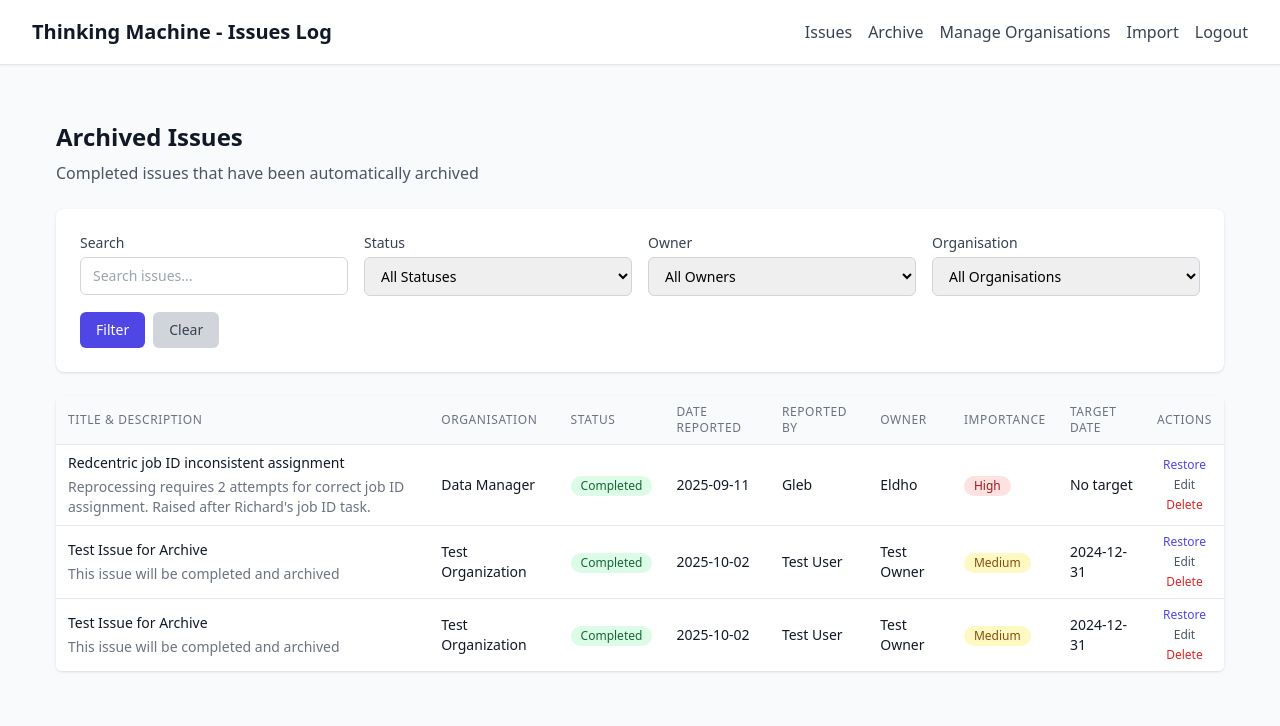
After one commit to glebkhamin/issues-log-lite, a Flask app: page /archive in a window 1280 px wide. The commit adds this page. Shown: the top 726 px of the page. Run offline with Flask 3, Linux system fonts and the light colour scheme; the visitor is signed in with stand-in values (Sample User, id 1); some libraries are stand-ins or nearby versions.

Commit message:
Implement automatic archiving of completed issues
Features:
- Add archived field to Issue model with database migration
- Auto-archive issues when status is set to 'Completed'
- Filter main page to exclude archived issues by default
- Add Archive navigation link to main page
- Create dedicated archive page to view archived issues
- Add unarchive functionality to restore issues to active status
- Comprehensive test coverage for all archiving functionality

Benefits:
- Keeps main page focused on active issues only
- Reduces clutter from completed items
- Preserves record of completed issues for reference
- Easy access to archived issues when needed

```diff
--- a/app.py
+++ b/app.py
@@ -51,8 +51,8 @@ def index():
     organization_filter = request.args.get('organization', '')
     search_query = request.args.get('q', '')
 
-    # Build query
-    query = Issue.query
+    # Build query - exclude archived issues by default
+    query = Issue.query.filter(Issue.archived == False)
 
     if status_filter:
         query = query.filter(Issue.status == status_filter)
@@ -127,6 +127,11 @@ def update_issue(issue_id):
     issue.status = data.get('status', issue.status)
     issue.importance = data.get('importance', issue.importance)
     issue.target_date = datetime.strptime(data['target_date'], '%Y-%m-%d').date() if data.get('target_date') else None
+
+    # Auto-archive when status is set to "Completed"
+    if issue.status == 'Completed':
+        issue.archived = True
+
     issue.updated_at = datetime.utcnow()
 
     db.session.commit()
@@ -223,6 +228,70 @@ def manage_organisations():
             'issue_count': issue_count
         })
     return render_template('manage_organisations.html', organizations=org_data)
+
+@app.route('/archive')
+@require_auth
+def archive():
+    """View archived issues"""
+    # Get filter parameters
+    status_filter = request.args.get('status', '')
+    owner_filter = request.args.get('owner', '')
+    organization_filter = request.args.get('organization', '')
+    search_query = request.args.get('q', '')
+
+    # Build query - only show archived issues
+    query = Issue.query.filter(Issue.archived == True)
+
+    if status_filter:
+        query = query.filter(Issue.status == status_filter)
+    if owner_filter:
+        query = query.filter(Issue.owner == owner_filter)
+    if organization_filter:
+        query = query.filter(Issue.organization_id == organization_filter)
+    if search_query:
+        query = query.filter(
+            (Issue.title.contains(search_query)) |
+            (Issue.description.contains(search_query)) |
+            (Issue.reporter.contains(search_query))
+        )
+
+    # Sort by date_reported (oldest first)
+    query = query.order_by(Issue.date_reported.asc())
+
+    issues = query.all()
+
+    # Get filter options
+    statuses = db.session.query(Issue.status).filter(Issue.archived == True).distinct().all()
+    owners = db.session.query(Issue.owner).filter(Issue.owner.isnot(None), Issue.archived == True).distinct().all()
+    organizations = Organization.query.all()
+
+    return render_template('archive.html',
+                         issues=issues,
+                         statuses=[s[0] for s in statuses],
+                         owners=[o[0] for o in owners],
+                         organizations=organizations,
+                         current_filters={
+                             'status': status_filter,
+                             'owner': owner_filter,
+                             'organization': organization_filter,
+                             'q': search_query
+                         })
+
+@app.route('/issues/<int:issue_id>/unarchive', methods=['POST'])
+@require_auth
+def unarchive_issue(issue_id):
+    """Unarchive an issue (restore it to active status)"""
+    issue = Issue.query.get_or_404(issue_id)
+
+    if not issue.archived:
+        return jsonify({'success': False, 'error': 'Issue is not archived'}), 400
+
+    # Unarchive the issue
+    issue.archived = False
+    issue.updated_at = datetime.utcnow()
+
+    db.session.commit()
+    return jsonify({'success': True})
 
 @app.route('/export.csv')
 @require_auth
@@ -422,6 +491,19 @@ def migrate_database():
             conn.commit()
             print(f"Successfully migrated {len(issue_ids)} issues with display_order")
 
+        # Check if archived column exists
+        if 'archived' not in columns:
+            print("Adding archived column to issue table...")
+
+            # Add the archived column
+            cursor.execute("ALTER TABLE issue ADD COLUMN archived BOOLEAN DEFAULT 0")
+
+            # Auto-archive any existing completed issues
+            cursor.execute("UPDATE issue SET archived = 1 WHERE status = 'Completed'")
+
+            conn.commit()
+            print("Successfully added archived column and auto-archived completed issues")
+
         conn.close()
 
     except Exception as e:
--- a/models.py
+++ b/models.py
@@ -29,6 +29,7 @@ class Issue(db.Model):
     date_reported = db.Column(db.Date, default=datetime.utcnow().date)
     target_date = db.Column(db.Date)
     display_order = db.Column(db.Integer, default=0)  # For manual ordering
+    archived = db.Column(db.Boolean, default=False)  # For archiving completed issues
     created_at = db.Column(db.DateTime, default=datetime.utcnow)
     updated_at = db.Column(db.DateTime, default=datetime.utcnow, onupdate=datetime.utcnow)
 
--- /dev/null
+++ b/templates/archive.html
@@ -0,0 +1,195 @@
+{% extends "base.html" %}
+
+{% block title %}Archive - Thinking Machine - Issues Log{% endblock %}
+
+{% block content %}
+<div class="max-w-full mx-auto px-4 sm:px-6 lg:px-8 py-8">
+    <div class="mb-6">
+        <h2 class="text-2xl font-semibold text-gray-900 mb-2">Archived Issues</h2>
+        <p class="text-gray-600">Completed issues that have been automatically archived</p>
+    </div>
+
+    <!-- Filters -->
+    <div class="bg-white shadow rounded-lg p-6 mb-6">
+        <form method="GET" class="grid grid-cols-1 md:grid-cols-4 gap-4">
+            <div>
+                <label class="block text-sm font-medium text-gray-700 mb-1">Search</label>
+                <input type="text" name="q" value="{{ current_filters.q }}"
+                       placeholder="Search issues..."
+                       class="w-full px-3 py-2 border border-gray-300 rounded-md text-sm">
+            </div>
+            <div>
+                <label class="block text-sm font-medium text-gray-700 mb-1">Status</label>
+                <select name="status" class="w-full px-3 py-2 border border-gray-300 rounded-md text-sm">
+                    <option value="">All Statuses</option>
+                    {% for status in statuses %}
+                        <option value="{{ status }}" {% if current_filters.status == status %}selected{% endif %}>{{ status }}</option>
+                    {% endfor %}
+                </select>
+            </div>
+            <div>
+                <label class="block text-sm font-medium text-gray-700 mb-1">Owner</label>
+                <select name="owner" class="w-full px-3 py-2 border border-gray-300 rounded-md text-sm">
+                    <option value="">All Owners</option>
+                    {% for owner in owners %}
+                        <option value="{{ owner }}" {% if current_filters.owner == owner %}selected{% endif %}>{{ owner }}</option>
+                    {% endfor %}
+                </select>
+            </div>
+            <div>
+                <label class="block text-sm font-medium text-gray-700 mb-1">Organisation</label>
+                <select name="organization" class="w-full px-3 py-2 border border-gray-300 rounded-md text-sm">
+                    <option value="">All Organisations</option>
+                    {% for organization in organizations %}
+                        <option value="{{ organization.id }}" {% if current_filters.organization == organization.id|string %}selected{% endif %}>{{ organization.name }}</option>
+                    {% endfor %}
+                </select>
+            </div>
+            <div class="md:col-span-4 flex space-x-2">
+                <button type="submit" class="bg-indigo-600 text-white px-4 py-2 rounded-md text-sm font-medium hover:bg-indigo-700">
+                    Filter
+                </button>
+                <a href="{{ url_for('archive') }}" class="bg-gray-300 text-gray-700 px-4 py-2 rounded-md text-sm font-medium hover:bg-gray-400">
+                    Clear
+                </a>
+            </div>
+        </form>
+    </div>
+
+    <!-- Issues Table -->
+    <div class="bg-white shadow overflow-hidden sm:rounded-md">
+        {% if issues %}
+        <div class="overflow-x-auto">
+            <table class="min-w-full divide-y divide-gray-200">
+                <thead class="bg-gray-50">
+                    <tr>
+                        <th class="px-3 py-2 text-left text-xs font-medium text-gray-500 uppercase tracking-wider">Title & Description</th>
+                        <th class="px-3 py-2 text-left text-xs font-medium text-gray-500 uppercase tracking-wider">Organisation</th>
+                        <th class="px-3 py-2 text-left text-xs font-medium text-gray-500 uppercase tracking-wider">Status</th>
+                        <th class="px-3 py-2 text-left text-xs font-medium text-gray-500 uppercase tracking-wider">Date Reported</th>
+                        <th class="px-3 py-2 text-left text-xs font-medium text-gray-500 uppercase tracking-wider">Reported By</th>
+                        <th class="px-3 py-2 text-left text-xs font-medium text-gray-500 uppercase tracking-wider">Owner</th>
+                        <th class="px-3 py-2 text-left text-xs font-medium text-gray-500 uppercase tracking-wider">Importance</th>
+                        <th class="px-3 py-2 text-left text-xs font-medium text-gray-500 uppercase tracking-wider">Target Date</th>
+                        <th class="px-3 py-2 text-left text-xs font-medium text-gray-500 uppercase tracking-wider">Actions</th>
+                    </tr>
+                </thead>
+                <tbody id="issuesTableBody" class="bg-white divide-y divide-gray-200">
+                    {% for issue in issues %}
+                    <tr class="hover:bg-gray-50">
+                        <td class="px-3 py-2 text-sm">
+                            <div class="font-medium text-gray-900">{{ issue.title }}</div>
+                            <div class="text-gray-500 mt-1">{{ issue.description }}</div>
+                        </td>
+                        <td class="px-3 py-2 text-sm text-gray-900">
+                            {{ issue.organization.name if issue.organization else 'No Organisation' }}
+                        </td>
+                        <td class="px-3 py-2 text-sm">
+                            <span class="inline-flex items-center px-2.5 py-0.5 rounded-full text-xs font-medium
+                                {% if issue.status == 'Completed' %}bg-green-100 text-green-800
+                                {% elif issue.status == 'In Progress' %}bg-blue-100 text-blue-800
+                                {% elif issue.status == 'Pending Info' %}bg-yellow-100 text-yellow-800
+                                {% else %}bg-gray-100 text-gray-800{% endif %}">
+                                {{ issue.status }}
+                            </span>
+                        </td>
+                        <td class="px-3 py-2 text-sm text-gray-900">{{ issue.date_reported.strftime('%Y-%m-%d') }}</td>
+                        <td class="px-3 py-2 text-sm text-gray-900">{{ issue.reporter }}</td>
+                        <td class="px-3 py-2 text-sm text-gray-900">{{ issue.owner or 'Unassigned' }}</td>
+                        <td class="px-3 py-2 text-sm">
+                            <span class="inline-flex items-center px-2.5 py-0.5 rounded-full text-xs font-medium
+                                {% if issue.importance == 'High' %}bg-red-100 text-red-800
+                                {% elif issue.importance == 'Medium' %}bg-yellow-100 text-yellow-800
+                                {% else %}bg-green-100 text-green-800{% endif %}">
+                                {{ issue.importance }}
+                            </span>
+                        </td>
+                        <td class="px-3 py-2 text-sm text-gray-900">
+                            {{ issue.target_date.strftime('%Y-%m-%d') if issue.target_date else 'No target' }}
+                        </td>
+                        <td class="px-3 py-2 text-sm text-gray-500">
+                            <div class="flex flex-col space-y-1">
+                                <button onclick="unarchiveIssue({{ issue.id }})"
+                                        class="text-indigo-600 hover:text-indigo-900 text-xs">
+                                    Restore
+                                </button>
+                                <button onclick="openEditModal({{ issue.id }})"
+                                        class="text-gray-600 hover:text-gray-900 text-xs">
+                                    Edit
+                                </button>
+                                <button onclick="openDeleteModal({{ issue.id }}, '{{ issue.title }}')"
+                                        class="text-red-600 hover:text-red-900 text-xs">
+                                    Delete
+                                </button>
+                            </div>
+                        </td>
+                    </tr>
+                    {% endfor %}
+                </tbody>
+            </table>
+        </div>
+        {% else %}
+        <div class="text-center py-12">
+            <svg class="mx-auto h-12 w-12 text-gray-400" fill="none" viewBox="0 0 24 24" stroke="currentColor">
+                <path stroke-linecap="round" stroke-linejoin="round" stroke-width="2" d="M9 12h6m-6 4h6m2 5H7a2 2 0 01-2-2V5a2 2 0 012-2h5.586a1 1 0 01.707.293l5.414 5.414a1 1 0 01.293.707V19a2 2 0 01-2 2z" />
+            </svg>
+            <h3 class="mt-2 text-sm font-medium text-gray-900">No archived issues</h3>
+            <p class="mt-1 text-sm text-gray-500">Completed issues will appear here automatically.</p>
+        </div>
+        {% endif %}
+    </div>
+</div>
+
+<script>
+function unarchiveIssue(issueId) {
+    if (confirm('Are you sure you want to restore this issue to the active list?')) {
+        fetch(`/issues/${issueId}/unarchive`, {
+            method: 'POST',
+            headers: {
+                'Content-Type': 'application/json',
+            }
+        })
+        .then(response => response.json())
+        .then(data => {
+            if (data.success) {
+                location.reload();
+            } else {
+                alert('Failed to restore issue: ' + (data.error || 'Unknown error'));
+            }
+        })
+        .catch(error => {
+            console.error('Error:', error);
+            alert('Failed to restore issue');
+        });
+    }
+}
+
+function openEditModal(issueId) {
+    // Redirect to main page with edit modal
+    window.location.href = `{{ url_for('index') }}?edit=${issueId}`;
+}
+
+function openDeleteModal(issueId, title) {
+    if (confirm(`Are you sure you want to delete "${title}"? This cannot be undone.`)) {
+        fetch(`/issues/${issueId}`, {
+            method: 'DELETE',
+            headers: {
+                'Content-Type': 'application/json',
+            }
+        })
+        .then(response => response.json())
+        .then(data => {
+            if (data.success) {
+                location.reload();
+            } else {
+                alert('Failed to delete issue: ' + (data.error || 'Unknown error'));
+            }
+        })
+        .catch(error => {
+            console.error('Error:', error);
+            alert('Failed to delete issue');
+        });
+    }
+}
+</script>
+{% endblock %}
--- a/templates/base.html
+++ b/templates/base.html
@@ -53,6 +53,7 @@
                 </div>
                 <div class="flex items-center space-x-4">
                     <a href="{{ url_for('index') }}" class="text-gray-700 hover:text-gray-900">Issues</a>
+                    <a href="{{ url_for('archive') }}" class="text-gray-700 hover:text-gray-900">Archive</a>
                     <a href="{{ url_for('manage_organisations') }}" class="text-gray-700 hover:text-gray-900">Manage Organisations</a>
                     <a href="{{ url_for('import_csv') }}" class="text-gray-700 hover:text-gray-900">Import</a>
                     <form method="POST" action="{{ url_for('logout') }}" class="inline">
```
Also changed, not shown: test_app.py (+102 -0 lines), instance/db.sqlite3.
